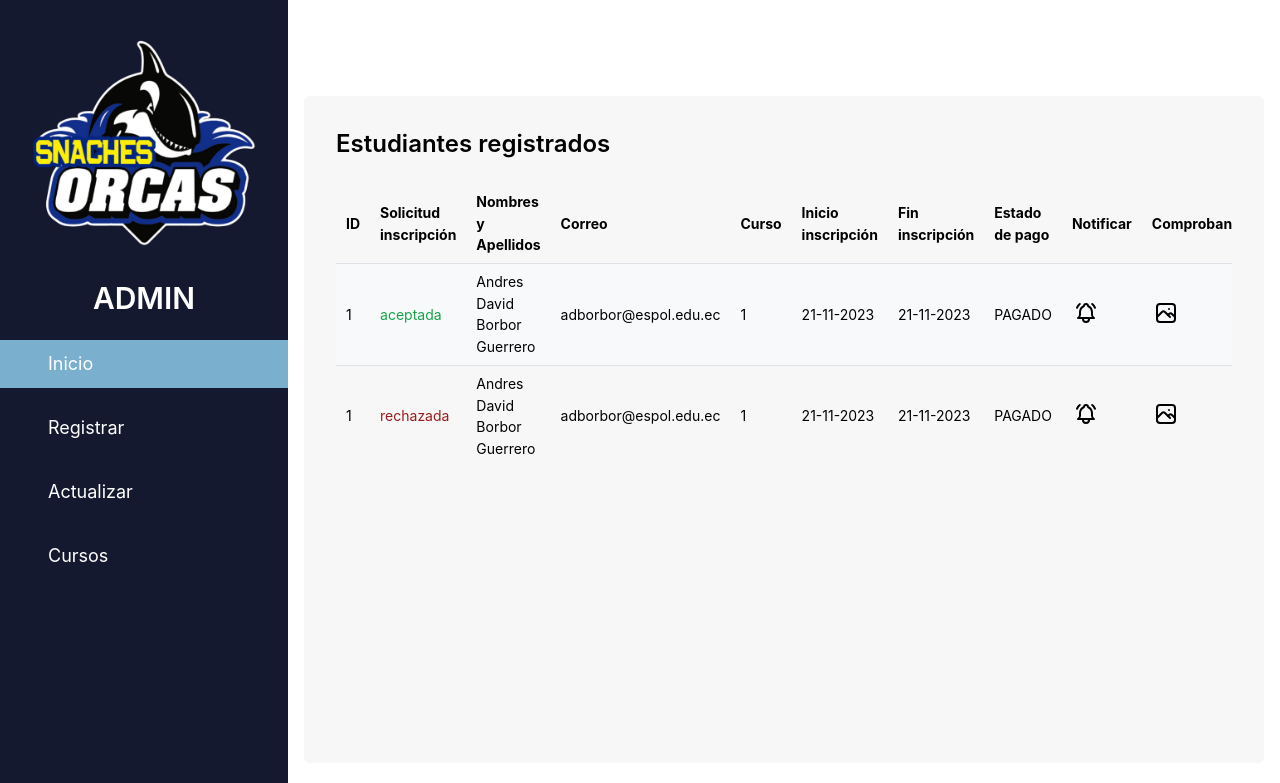
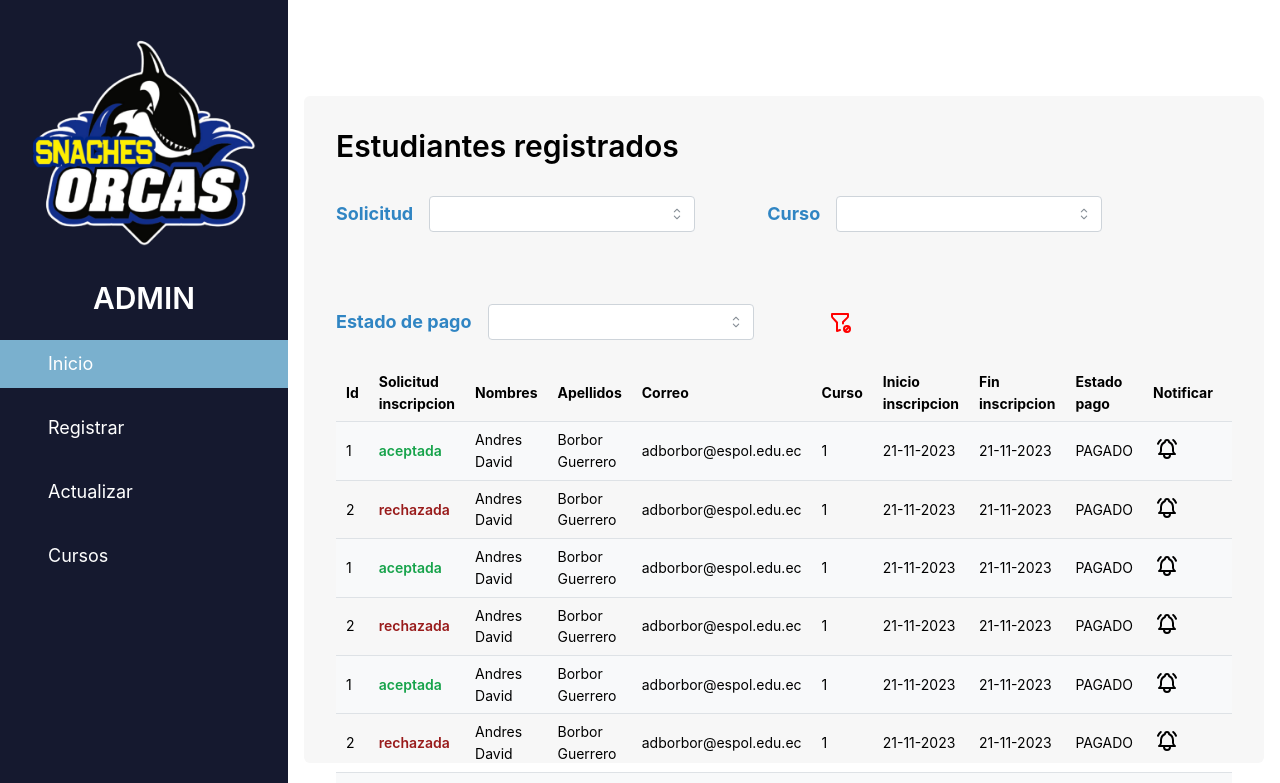
Before and after one commit to joemcara/swimmast-web, a React (Vite) app: page / in a window 1280 px wide. Shown: the top 783 px of the page. Built offline with nearby package versions, Linux system fonts and the light colour scheme.

Commit message:
Home Dashboard implemented

```diff
--- a/src/Home/Home.jsx
+++ b/src/Home/Home.jsx
@@ -1,8 +1,9 @@
 import React from 'react'
-import Section from '../components/Section'
 import CustomTable from '../components/CustomTable'
-import { ActionIcon, Table } from '@mantine/core'
-import { IconBellFilled, IconBellRinging, IconBellRingingFilled, IconPhoto } from '@tabler/icons-react'
+import { ActionIcon, Group, Input, InputLabel, Select, Table } from '@mantine/core'
+import { IconBellFilled, IconBellRinging, IconBellRingingFilled, IconFilter, IconFilterCancel, IconPhoto } from '@tabler/icons-react'
+import CustomSection from '../components/CustomSection'
+import CustomFilter from '../components/CustomFilter'
 
 function Home() {
     const exampleData = [{
@@ -17,74 +18,47 @@ function Home() {
         estadoPago: "PAGADO",
     },
     {
-        id: 1,
+        id: 2,
         solicitudInscripcion: "rechazada",
         nombres: "Andres David",
         apellidos: "Borbor Guerrero",
+        correo: "adborbor@espol.edu.ec",
         curso: "1",
-        correo: "adborbor@espol.edu.ec",
         inicioInscripcion: "21-11-2023",
         finInscripcion: "21-11-2023",
         estadoPago: "PAGADO",
     }]
-
-    const inscriptionRequestColor = (element) => {
-        switch (element) {
-            case "aceptada":
-                return "text-green-600"
-            case "rechazada":
-                return "text-red-800"
-            case "pendiente":
-                return "text-yellow-200"
-            default:
-                return "text-blue-200"
-        }
-    }
+    const exampleHeaders = Object.keys(exampleData[0]).concat("notificar", "comprobante")
 
     return (
-        <Section title="Estudiantes registrados">
+        <CustomSection title="Estudiantes registrados">
+            <CustomFilter>
+                <Group >
+                    <InputLabel className='text-system-label-blue' size={18} fw={700}>Solicitud</InputLabel>
+                    <Select
+                        data={["ACEPTADA", "PENDIENTE", "NEGADA"]}
+                    />
+                </Group>
+                <Group >
+                    <InputLabel className='text-system-label-blue' size={18} fw={700}>Curso</InputLabel>
+                    <Select
+                        data={["C01", "C02"]}
+                    />
+                </Group>
+                <Group >
+                    <InputLabel className='text-system-label-blue' size={18} fw={700}>Estado de pago</InputLabel>
+                    <Select
+                        data={["PAGADO", "ABONADO", "NO PAGADO"]}
+                    />
+                </Group>
+            </CustomFilter>
             <CustomTable
-                headers={["ID", "Solicitud inscripción", "Nombres y Apellidos", "Correo", "Curso", "Inicio inscripción", "Fin inscripción", "Estado de pago", "Notificar", "Comprobante"]}
-            >
-                {exampleData?.map(element =>
-                    <Table.Tr>
-                        <Table.Td>
-                            {element.id}
-                        </Table.Td>
-                        <Table.Td className={inscriptionRequestColor(element.solicitudInscripcion)}>
-                            {element.solicitudInscripcion}
-                        </Table.Td>
-                        <Table.Td>
-                            {element.nombres + " " + element.apellidos}
-                        </Table.Td>
-                        <Table.Td>
-                            {element.correo}
-                        </Table.Td>
-                        <Table.Td>
-                            {element.curso}
-                        </Table.Td>
-                        <Table.Td>
-                            {element.inicioInscripcion}
-                        </Table.Td>
-                        <Table.Td>
-                            {element.finInscripcion}
-                        </Table.Td>
-                        <Table.Td>
-                            {element.estadoPago}
-                        </Table.Td>
-                        <Table.Td>
-                            <ActionIcon bg={"transparent"}>
-                                <IconBellRinging color='black' bg="black" />
-                            </ActionIcon>
-                        </Table.Td>
-                        <Table.Td>
-                            <ActionIcon bg={"transparent"}>
-                                <IconPhoto color='black' />
-                            </ActionIcon>
-                        </Table.Td>
-                    </Table.Tr>)}
-            </CustomTable>
-        </Section>
+                headers={exampleHeaders}
+                data={exampleData.concat(exampleData, exampleData, exampleData, exampleData)}
+                notification
+                voucher
+            />
+        </CustomSection>
     )
 }
 
--- /dev/null
+++ b/src/components/CustomFilter.jsx
@@ -0,0 +1,16 @@
+import { ActionIcon, Group } from '@mantine/core'
+import { IconFilterCancel } from '@tabler/icons-react'
+import React from 'react'
+
+function CustomFilter(props) {
+    return (
+        <Group gap={72}>
+            {props.children}
+            <ActionIcon bg={"transparent"} onClick={() => console.log("reset filters")}>
+                <IconFilterCancel color='red' />
+            </ActionIcon>
+        </Group>
+    )
+}
+
+export default CustomFilter
--- a/src/components/Section.jsx
+++ b/src/components/CustomSection.jsx
@@ -1,14 +1,14 @@
 import React from 'react'
 
-function Section(props) {
+function CustomSection(props) {
     return (
         <section className='flex justify-center'>
             <div className='bg-system-section-white absolute top-24 w-3/4 self-center h-5/6 p-8 rounded-md'>
-                <h1 className='text-2xl font-semibold'>{props.title}</h1>
+                <h1 className='text-3xl font-semibold mb-8'>{props.title}</h1>
                 {props.children}
             </div>
         </section>
     )
 }
 
-export default Section
+export default CustomSection
--- a/src/components/CustomTable.jsx
+++ b/src/components/CustomTable.jsx
@@ -1,7 +1,30 @@
-import { Table } from '@mantine/core'
-import React from 'react'
+import { ActionIcon, Table } from '@mantine/core'
+import { IconBellRinging, IconPhone, IconPhoto } from '@tabler/icons-react'
+import React, { useEffect } from 'react'
 
 function CustomTable(props) {
+
+    function camelToSentence(text) {
+        // Split the camel case string into words
+        const words = text.split(/([A-Z][a-z]+)/);
+
+        // Capitalize the first word and lowercase the rest
+        words[0] = words[0].charAt(0).toUpperCase() + words[0].slice(1).toLowerCase();
+        for (let i = 1; i < words.length; i++) {
+            words[i] = words[i].toLowerCase();
+        }
+
+        // Join the words back with spaces
+        return words.join(' ');
+    }
+
+    const cellColor = (cell) => {
+        if (cell === "en curso" || cell === "aceptada") return "text-green-600 font-semibold"
+        else if (cell === "inactivo" || cell === "rechazada") return "text-red-800 font-semibold"
+        else if (cell === "por empezar" || cell === "pendiente") return "text-yellow-600 font-semibold"
+        else return ""
+    }
+
     return (
         <Table.ScrollContainer className='mt-6' >
             <Table striped highlightOnHover classNames={{
@@ -12,23 +35,36 @@ function CustomTable(props) {
                         {props.headers?.map(header => {
                             return (
                                 <Table.Th>
-                                    {header}
+                                    {camelToSentence(header)}
                                 </Table.Th>
                             );
                         })}
                     </Table.Tr>
                 </Table.Thead>
                 <Table.Tbody>
-                    {/* {props.data?.map(element => {
-                    return (
-                        <Table.Tr>
-                            <Table.Td>
-                                {element.}
-                            </Table.Td>
+                    {props.data?.map((element) => {
+                        let cells = Object.values(element)
+                        return <Table.Tr>
+                            {cells.map(cell =>
+                                <Table.Td className={cellColor(cell)}>
+                                    {cell}
+                                </Table.Td>)}
+                            {props.notification &&
+                                <Table.Td>
+                                    <ActionIcon bg={"transparent"}>
+                                        <IconBellRinging color='black' bg="black" />
+                                    </ActionIcon>
+                                </Table.Td>
+                            }
+                            {props.voucher &&
+                                <Table.Td>
+                                    <ActionIcon bg={"transparent"}>
+                                        <IconPhoto color='black' bg="black" />
+                                    </ActionIcon>
+                                </Table.Td>
+                            }
                         </Table.Tr>
-                    );
-                })} */}
-                    {props.children}
+                    })}
                 </Table.Tbody>
             </Table>
         </Table.ScrollContainer>
--- a/tailwind.config.js
+++ b/tailwind.config.js
@@ -10,6 +10,7 @@ export default {
         "system-menu-blue": "#15192F",
         "system-menu-light-blue": "#7AB0CE",
         "system-section-white": "#F7F7F7",
+        "system-label-blue": "#3085C3",
 
       }
     },
```
